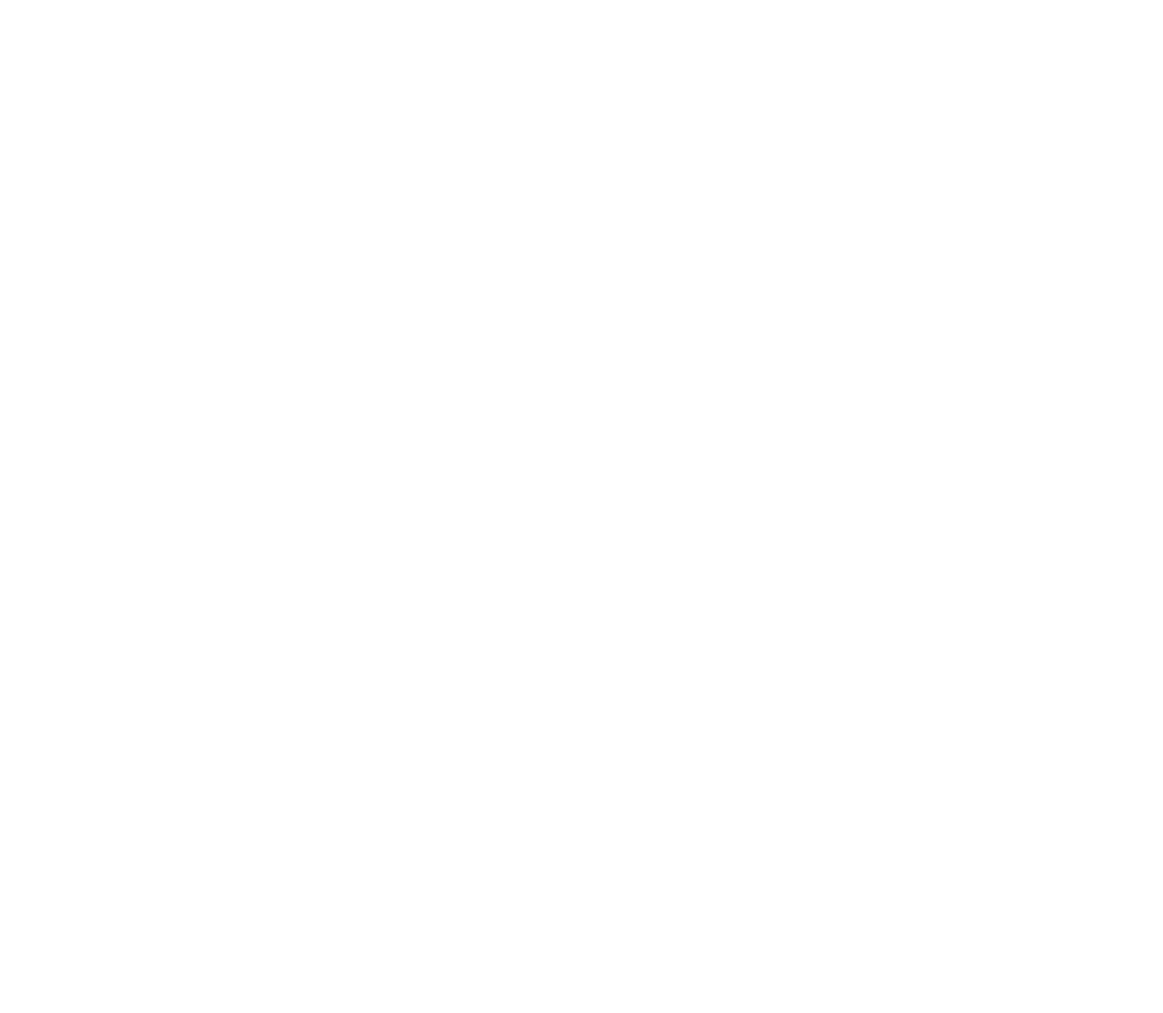
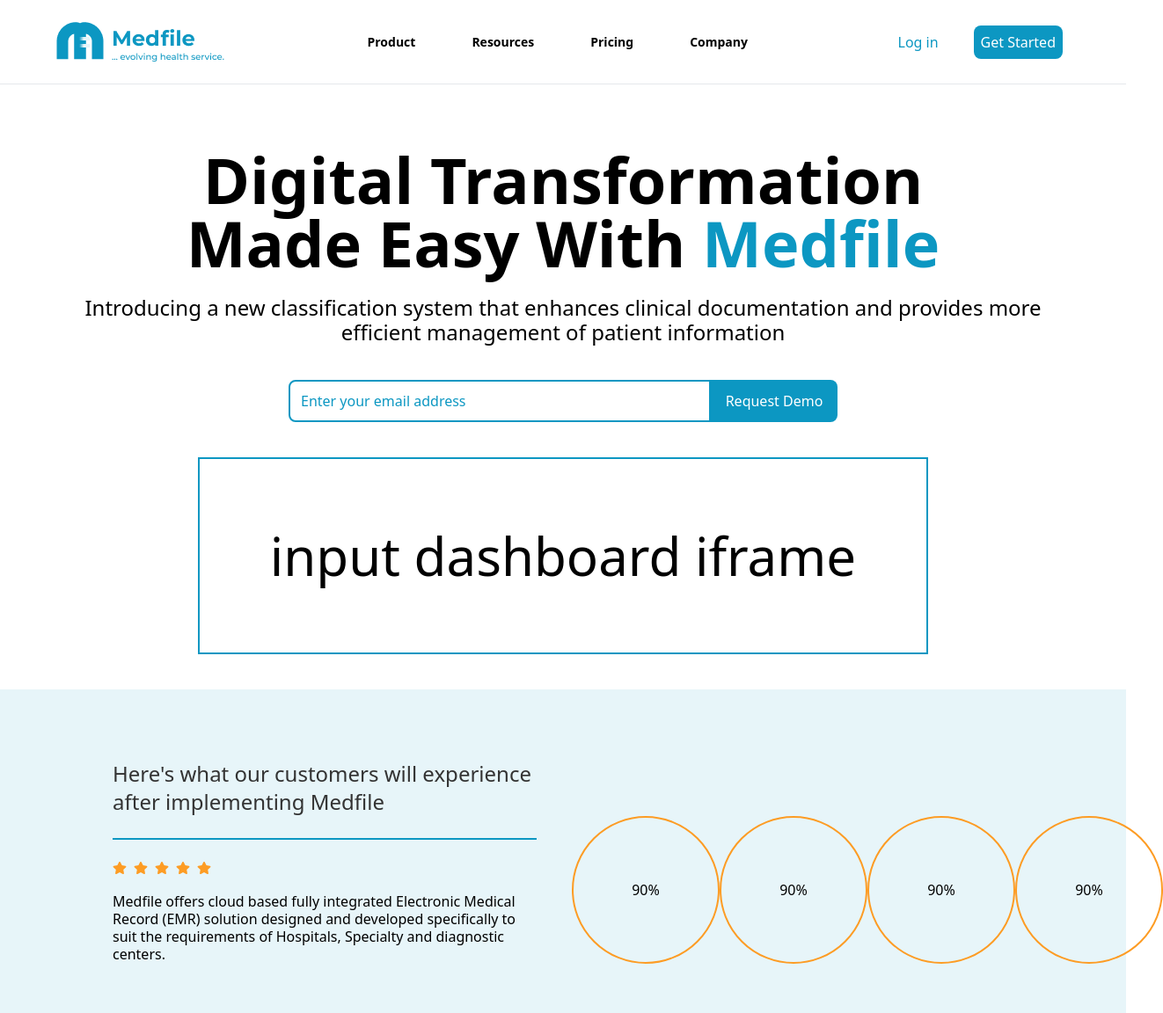
Before and after one commit to AdaoraE/MedFile, a React (Create React App) app: page / in a window 1280 px wide. Shown: the whole page at 88% size, 1322 px wide, since content can reach past the window. Before the commit the page ends 800 px from the top, so only its background shows below. Built offline with nearby package versions, Linux system fonts and the light colour scheme.

Commit message:
addition of section 1-3

```diff
--- a/src/App.js
+++ b/src/App.js
@@ -1,9 +1,14 @@
+import Hero from "./Components/LandingPage/Hero";
+import Navbar from "./Components/LandingPage/Navbar";
+import Section3 from "./Components/LandingPage/Section3";
 
 
 function App() {
   return (
   <>
-
+  <Navbar/>
+  <Hero/>
+  <Section3/>
   </>
     )
 }
--- /dev/null
+++ b/src/Components/LandingPage/FeatureSection.jsx
@@ -0,0 +1,11 @@
+import React from 'react'
+
+function FeatureSection() {
+  return (
+    <div>
+          FeatureSection
+    </div>
+  )
+}
+
+export default FeatureSection
--- /dev/null
+++ b/src/Components/LandingPage/Footer.jsx
@@ -0,0 +1,11 @@
+import React from 'react'
+
+function Footer() {
+  return (
+    <div>
+          Footer
+    </div>
+  )
+}
+
+export default Footer
--- /dev/null
+++ b/src/Components/LandingPage/GetStarted.jsx
@@ -0,0 +1,11 @@
+import React from 'react'
+
+function GetStarted() {
+  return (
+    <div>
+          GetStarted
+    </div>
+  )
+}
+
+export default GetStarted
--- /dev/null
+++ b/src/Components/LandingPage/Hero.jsx
@@ -0,0 +1,24 @@
+import React from 'react'
+
+function Hero() {
+  return (
+    <section className='flex flex-col justify-center items-center mt-[4.5rem]  text-center'>
+      <h1 className='capitalize w-[61rem] text-7xl font-semibold'>digital transformation made easy with <span className='text-main-color'>medfile</span></h1>
+      <p className='font-normal text-2xl w-[70rem] leading-7 pt-6 pb-10'>Introducing a new classification system that enhances clinical documentation and provides more efficient management of patient information </p>
+      <div>
+        <input type="text" placeholder='Enter your email address' className='w-[30rem] h-12 text-main-color  font-light placeholder-main-color border-2 border-main-color px-3 rounded-tl-lg rounded-bl-lg text-start' />
+        <button type='submit' className='bg-main-color text-white
+        w-36 h-12 rounded-tr-lg rounded-br-lg ' >Request Demo</button>
+      </div>
+
+
+      <div className='text-6xl m-10 p-20 border-2 border-main-color'>
+   input dashboard iframe
+        {/* <iframe src="" frameborder="0"></iframe> */}
+      </div>
+
+    </section>
+  )
+}
+
+export default Hero
--- /dev/null
+++ b/src/Components/LandingPage/HowItWorksSection.jsx
@@ -0,0 +1,11 @@
+import React from 'react'
+
+function HowItWorksSection() {
+  return (
+    <div>
+          HowItWorksSection
+    </div>
+  )
+}
+
+export default HowItWorksSection
--- /dev/null
+++ b/src/Components/LandingPage/Navbar.jsx
@@ -0,0 +1,27 @@
+import React from 'react'
+import Logo from './images/logo.png'
+function Navbar() {
+    return (
+        <>
+            <nav className='bg-white border-b-[0.5px] h-24 flex justify-between items-center px-16 font-semibold'>
+                <div>
+                    <img src={Logo} alt="" />
+                </div>
+
+                <div className='flex gap-x-16 list-none text-sm leading-3  text-black'>
+                    <li>Product</li>
+                    <li>Resources</li>
+                    <li>Pricing</li>
+                    <li>Company</li>
+                </div>
+
+                <div className='text-[1rem] text-main-color p-2 font-normal'>
+                    <span>Log in</span>
+                    <span className='ml-10 bg-main-color text-white p-2 rounded-lg'>Get Started</span>
+                </div>
+            </nav>
+        </>
+    )
+}
+
+export default Navbar
--- /dev/null
+++ b/src/Components/LandingPage/OurCustomer.jsx
@@ -0,0 +1,11 @@
+import React from 'react'
+
+function OurCustomer() {
+  return (
+    <div>
+          OurCustomer
+    </div>
+  )
+}
+
+export default OurCustomer
--- /dev/null
+++ b/src/Components/LandingPage/PricingSection.jsx
@@ -0,0 +1,11 @@
+import React from 'react'
+
+function PricingSection() {
+  return (
+    <div>
+          PricingSection
+    </div>
+  )
+}
+
+export default PricingSection
--- /dev/null
+++ b/src/Components/LandingPage/Section3.jsx
@@ -0,0 +1,40 @@
+ import React from 'react'
+import { FaStar } from 'react-icons/fa'
+function Section3() {
+  const circleStyle = {
+    width: '10.5rem',
+    height: '10.5rem',
+    border: '2px solid #FD9C24 ',
+    borderRadius: '50%',
+    display: 'flex',
+    alignItems: 'center',
+    justifyContent: 'center',
+  }
+  return (
+    <section className='bg-[#E7F5F9] h-[23rem] pt-20'>
+
+      <div>
+        <h3 className='w-[482px] h-[65px]font-medium text-2xl text-[#333333;]'>Here&#39;s what our customers will experience after implementing Medfile</h3>
+      </div>
+      <div className='flex justify-between items-center gap-10'>
+        <div>
+          <div className='border-[1px] w-[482px]  border-[#0C97C2] mt-6'></div>
+          <div className='flex gap-2 text-yellow mt-6'>
+            <FaStar /> <FaStar /> <FaStar /> <FaStar /> <a href="/"><FaStar /></a>
+            {/* REMOVE THE a TAG */}
+          </div>
+          <p className=' w-[482px] font-normal leading-5 text-base mt-5'>Medfile offers cloud based fully integrated Electronic Medical Record (EMR) solution designed and developed specifically to suit the requirements of Hospitals, Specialty and diagnostic centers.</p>
+        </div>
+
+        <div className='flex'>
+          <div style={circleStyle}>90%</div>
+          <div style={circleStyle} >90%</div>
+          <div style={circleStyle}>90%</div>
+          <div style={circleStyle}>90%</div>
+        </div></div>
+
+    </section>
+  )
+}
+
+export default Section3
--- a/src/index.css
+++ b/src/index.css
@@ -7,3 +7,6 @@
   margin: 0;
   box-sizing: border-box;
 }
+section{
+  padding : 0 8rem;
+}
--- a/tailwind.config.js
+++ b/tailwind.config.js
@@ -2,7 +2,12 @@
 module.exports = {
   content: ["./src/**/*.{js,jsx,ts,tsx}"],
   theme: {
-    extend: {},
+    extend: {
+      colors: {
+        "main-color": "#0C97C2",
+        "yellow":"#FD9C24"
+      },
+    },
   },
   plugins: [],
 };
```
Also changed, not shown: src/Components/LandingPage/images/logo.png (added), src/Components/LandingPage/images/logoIcon.png (added).
